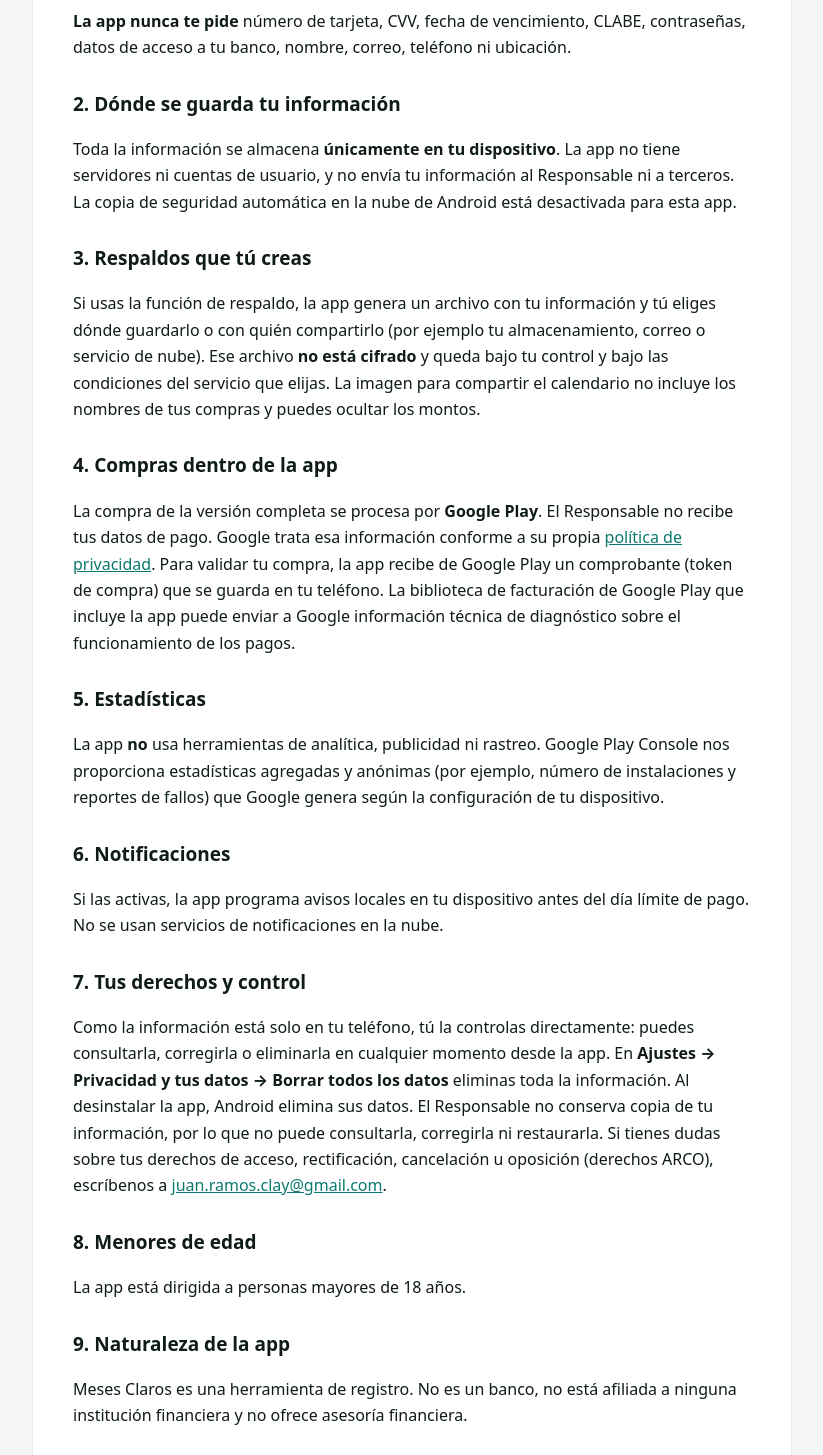
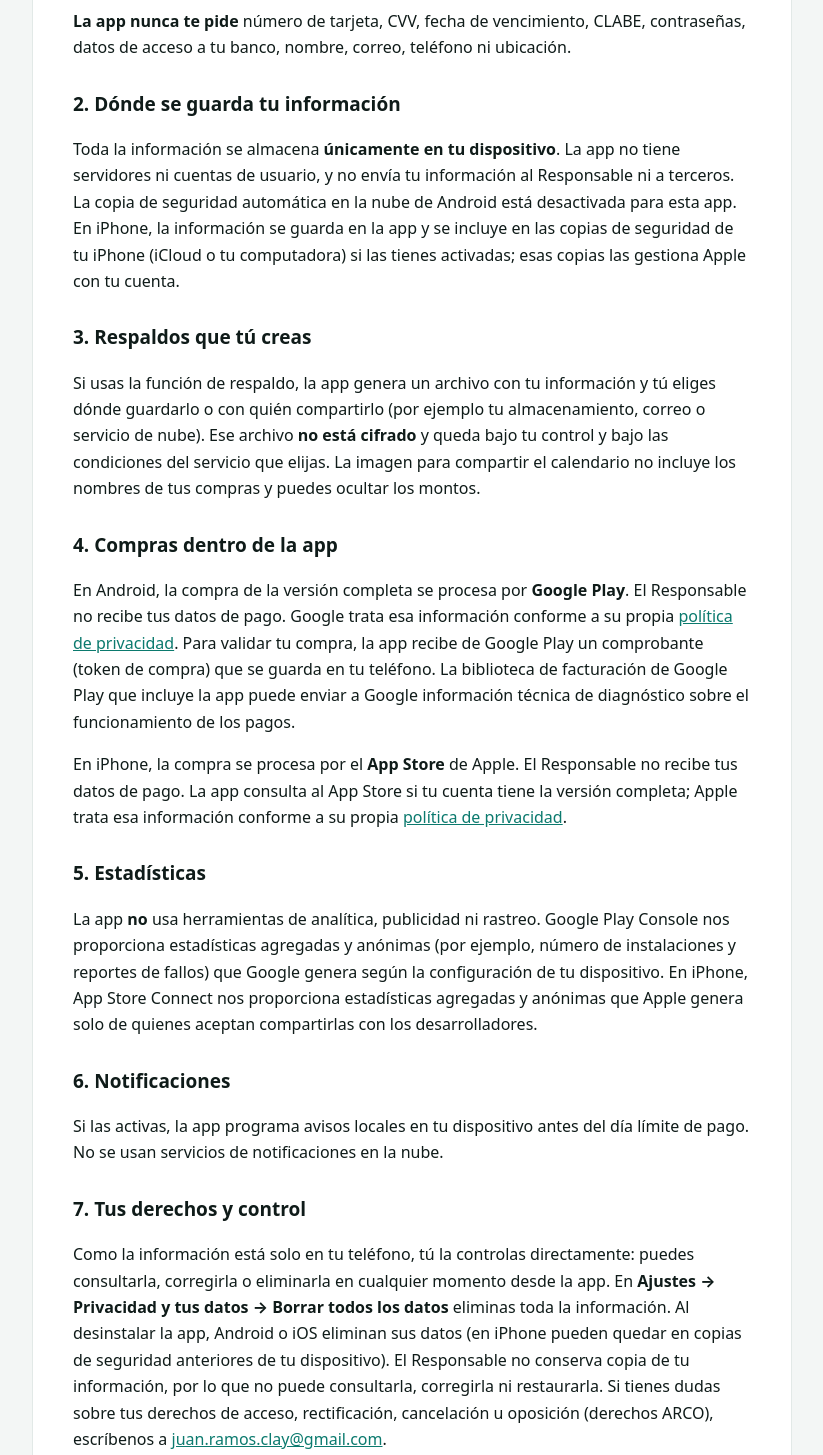
Before and after one commit to JCLAYTONRC/meses-claros-web, a plain HTML site: page privacidad/index.html in a window 1280 px wide. Shown: the part 780-2235 px from the top of the page, without its empty margins (228-1051 px from the left). Drawn offline with Linux system fonts and the light colour scheme.

Commit message:
Privacidad: versión para iPhone (App Store y copias de seguridad de iCloud)
Co-Authored-By: Claude Opus 5.5 <noreply@anthropic.com>

```diff
--- a/privacidad/index.html
+++ b/privacidad/index.html
@@ -32,7 +32,7 @@
   <div class="wrap">
     <div class="brand"><img src="../icono.png" alt="">Meses Claros</div>
     <h1>Política de privacidad</h1>
-    <p>Última actualización: 20 de octubre de 2026</p>
+    <p>Última actualización: 10 de noviembre de 2026</p>
   </div>
 </header>
 <main>
@@ -53,22 +53,23 @@
     <p><strong>La app nunca te pide</strong> número de tarjeta, CVV, fecha de vencimiento, CLABE, contraseñas, datos de acceso a tu banco, nombre, correo, teléfono ni ubicación.</p>
 
     <h2>2. Dónde se guarda tu información</h2>
-    <p>Toda la información se almacena <strong>únicamente en tu dispositivo</strong>. La app no tiene servidores ni cuentas de usuario, y no envía tu información al Responsable ni a terceros. La copia de seguridad automática en la nube de Android está desactivada para esta app.</p>
+    <p>Toda la información se almacena <strong>únicamente en tu dispositivo</strong>. La app no tiene servidores ni cuentas de usuario, y no envía tu información al Responsable ni a terceros. La copia de seguridad automática en la nube de Android está desactivada para esta app. En iPhone, la información se guarda en la app y se incluye en las copias de seguridad de tu iPhone (iCloud o tu computadora) si las tienes activadas; esas copias las gestiona Apple con tu cuenta.</p>
 
     <h2>3. Respaldos que tú creas</h2>
     <p>Si usas la función de respaldo, la app genera un archivo con tu información y tú eliges dónde guardarlo o con quién compartirlo (por ejemplo tu almacenamiento, correo o servicio de nube). Ese archivo <strong>no está cifrado</strong> y queda bajo tu control y bajo las condiciones del servicio que elijas. La imagen para compartir el calendario no incluye los nombres de tus compras y puedes ocultar los montos.</p>
 
     <h2>4. Compras dentro de la app</h2>
-    <p>La compra de la versión completa se procesa por <strong>Google Play</strong>. El Responsable no recibe tus datos de pago. Google trata esa información conforme a su propia <a href="https://policies.google.com/privacy" rel="noopener">política de privacidad</a>. Para validar tu compra, la app recibe de Google Play un comprobante (token de compra) que se guarda en tu teléfono. La biblioteca de facturación de Google Play que incluye la app puede enviar a Google información técnica de diagnóstico sobre el funcionamiento de los pagos.</p>
+    <p>En Android, la compra de la versión completa se procesa por <strong>Google Play</strong>. El Responsable no recibe tus datos de pago. Google trata esa información conforme a su propia <a href="https://policies.google.com/privacy" rel="noopener">política de privacidad</a>. Para validar tu compra, la app recibe de Google Play un comprobante (token de compra) que se guarda en tu teléfono. La biblioteca de facturación de Google Play que incluye la app puede enviar a Google información técnica de diagnóstico sobre el funcionamiento de los pagos.</p>
+    <p>En iPhone, la compra se procesa por el <strong>App Store</strong> de Apple. El Responsable no recibe tus datos de pago. La app consulta al App Store si tu cuenta tiene la versión completa; Apple trata esa información conforme a su propia <a href="https://www.apple.com/mx/legal/privacy/" rel="noopener">política de privacidad</a>.</p>
 
     <h2>5. Estadísticas</h2>
-    <p>La app <strong>no</strong> usa herramientas de analítica, publicidad ni rastreo. Google Play Console nos proporciona estadísticas agregadas y anónimas (por ejemplo, número de instalaciones y reportes de fallos) que Google genera según la configuración de tu dispositivo.</p>
+    <p>La app <strong>no</strong> usa herramientas de analítica, publicidad ni rastreo. Google Play Console nos proporciona estadísticas agregadas y anónimas (por ejemplo, número de instalaciones y reportes de fallos) que Google genera según la configuración de tu dispositivo. En iPhone, App Store Connect nos proporciona estadísticas agregadas y anónimas que Apple genera solo de quienes aceptan compartirlas con los desarrolladores.</p>
 
     <h2>6. Notificaciones</h2>
     <p>Si las activas, la app programa avisos locales en tu dispositivo antes del día límite de pago. No se usan servicios de notificaciones en la nube.</p>
 
     <h2>7. Tus derechos y control</h2>
-    <p>Como la información está solo en tu teléfono, tú la controlas directamente: puedes consultarla, corregirla o eliminarla en cualquier momento desde la app. En <strong>Ajustes → Privacidad y tus datos → Borrar todos los datos</strong> eliminas toda la información. Al desinstalar la app, Android elimina sus datos. El Responsable no conserva copia de tu información, por lo que no puede consultarla, corregirla ni restaurarla. Si tienes dudas sobre tus derechos de acceso, rectificación, cancelación u oposición (derechos ARCO), escríbenos a <a href="mailto:juan.ramos.clay@gmail.com">juan.ramos.clay@gmail.com</a>.</p>
+    <p>Como la información está solo en tu teléfono, tú la controlas directamente: puedes consultarla, corregirla o eliminarla en cualquier momento desde la app. En <strong>Ajustes → Privacidad y tus datos → Borrar todos los datos</strong> eliminas toda la información. Al desinstalar la app, Android o iOS eliminan sus datos (en iPhone pueden quedar en copias de seguridad anteriores de tu dispositivo). El Responsable no conserva copia de tu información, por lo que no puede consultarla, corregirla ni restaurarla. Si tienes dudas sobre tus derechos de acceso, rectificación, cancelación u oposición (derechos ARCO), escríbenos a <a href="mailto:juan.ramos.clay@gmail.com">juan.ramos.clay@gmail.com</a>.</p>
 
     <h2>8. Menores de edad</h2>
     <p>La app está dirigida a personas mayores de 18 años.</p>
```
